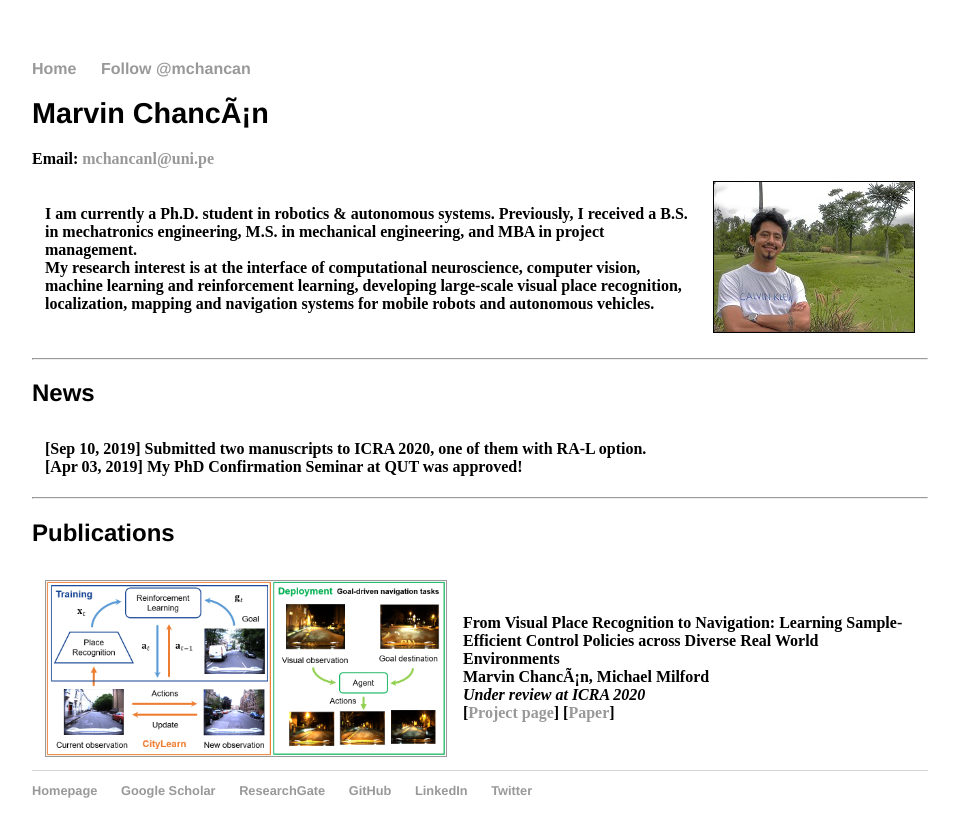
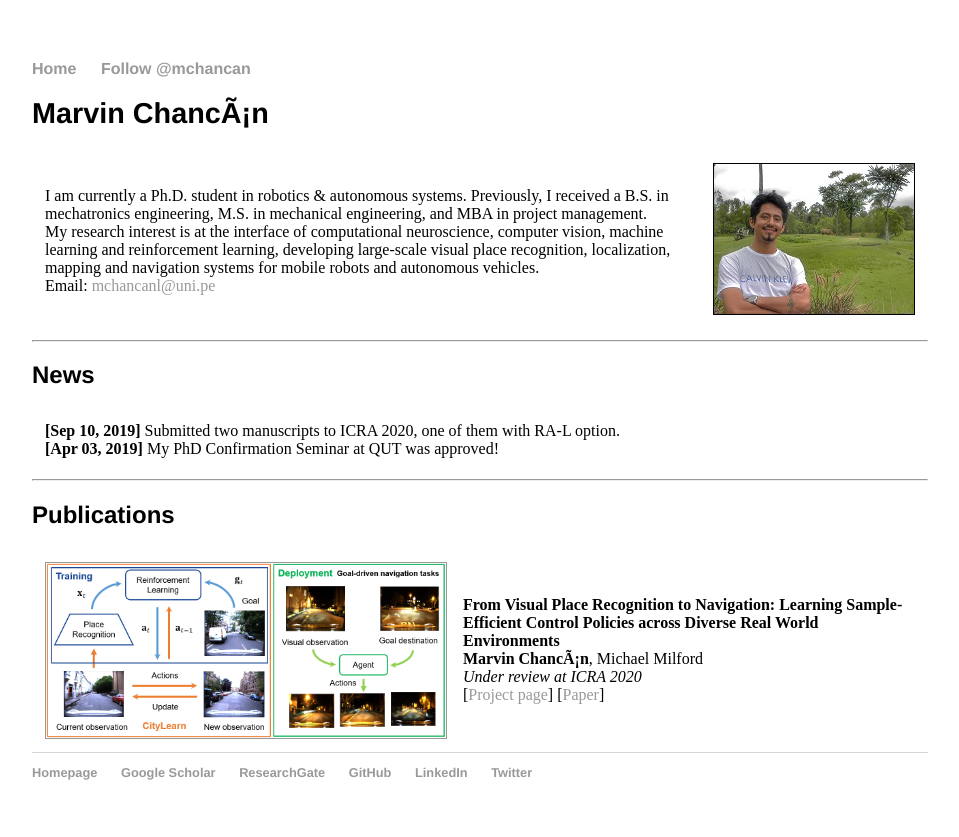
Before and after one commit to mchancan/mchancan.github.io, a Jekyll site: the page built from index.html, in a window 1280 px wide. Shown: the top 837 px of the page, without its empty margins (160-1119 px from the left). Built offline with Jekyll 4.4.1, drawn with Linux system fonts in a browser that asks for light colours; comment, search, counter and statistics services are not loaded; part of the change alters nothing that is shown.

Commit message:
Update index.html

```diff
--- a/index.html
+++ b/index.html
@@ -9,13 +9,13 @@ title: Marvin Chancán
 <table border="0" cellpadding="3" cellspacing="10">
 	<tr>
 		<td>
-			<b>I am currently a Ph.D. student in robotics & autonomous systems. Previously, I received a B.S. in mechatronics engineering, M.S. in mechanical engineering, and MBA in project management. <br>
-			<b>My research interest is at the interface of computational neuroscience, computer vision, machine learning and reinforcement learning, developing large-scale visual place recognition, localization, mapping and navigation systems for mobile robots and autonomous vehicles. <br>
+			I am currently a Ph.D. student in robotics & autonomous systems. Previously, I received a B.S. in mechatronics engineering, M.S. in mechanical engineering, and MBA in project management. <br>
+			My research interest is at the interface of computational neuroscience, computer vision, machine learning and reinforcement learning, developing large-scale visual place recognition, localization, mapping and navigation systems for mobile robots and autonomous vehicles. <br>
+			Email: <a href="mailto:mchancanl@uni.pe">mchancanl@uni.pe</a>
 		</td>
 		<td style="vertical-align:top">
 			<img padding="0px 20px 15px 0px" src="images/mc.jpg"  width="200" height="inherit" border="1px" alt="">
 		</td>
-		<b> Email: <a href="mailto:mchancanl@uni.pe">mchancanl@uni.pe</a><br>
 	</tr>
 </table>
 
```
